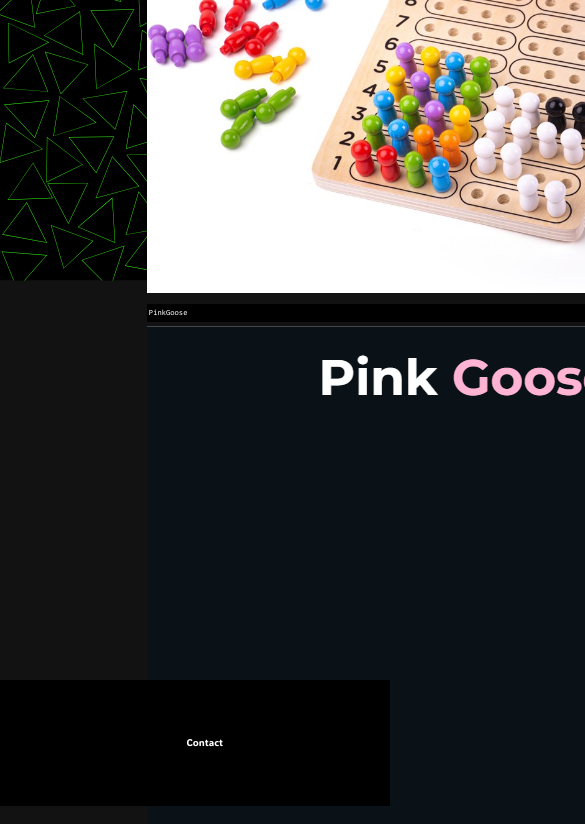
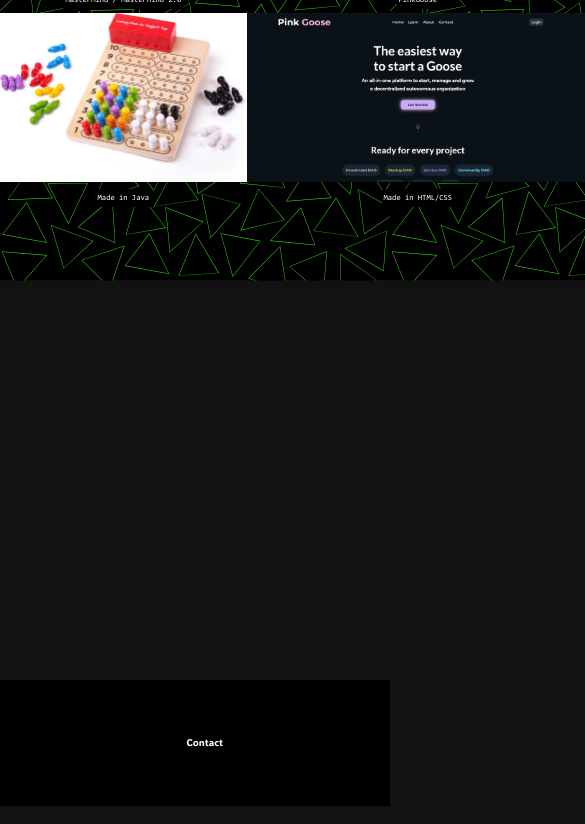
Before and after one commit to ewan024/Portfolio, a plain HTML site: page projects.html in a window 390 px wide. Shown: the part 291-1115 px from the top of the page, 585 px wide, since content can reach past the window. Drawn offline with Linux system fonts and the light colour scheme.

Commit message:
last commit

```diff
--- a/css/main.css
+++ b/css/main.css
@@ -206,6 +206,13 @@ button {
     margin: 2vw 0 1vw 0;
 }
 
+.project-cont {
+    display: flex;
+    flex-direction: row;
+    align-items: center;
+    justify-content: space-around;
+}
+
 .github-big {
     height: 10vh;
 }
@@ -215,7 +222,23 @@ button {
     height: fit-content;
 }
 
+.masterMind-cont {
+    display: flex;
+    flex-direction: column;
+    align-items: center;
+}
+
 .masterMind {
+    height: 50vh;
+}
+
+.pinkGoose-cont {
+    display: flex;
+    flex-direction: column;
+    align-items: center;
+}
+
+.pinkGoose {
     height: 50vh;
 }
 
@@ -387,11 +410,28 @@ button {
         align-items: center;
     }
 
+    .masterMind {
+        height: 30vh;
+    }
+
+    .pinkGoose {
+        height: 30vh;
+    }
+
 }
 @media only screen and (max-width: 500px) {
     header {
-    justify-content: center;
+        justify-content: center;
     }
+
+    .masterMind {
+        height: 20vh;
+    }
+
+    .pinkGoose {
+        height: 20vh;
+    }
+
 
     .logo {
         display: none;
--- a/js/main.js
+++ b/js/main.js
@@ -6,10 +6,6 @@ btn.onclick = function () {
     modal.style.display = "block";
 }
 
-span.onclick = function () {
-    modal.style.display = "none";
-}
-
 window.onclick = function (event) {
     if (event.target == modal) {
         modal.style.display = "none";
--- a/projects.html
+++ b/projects.html
@@ -11,6 +11,7 @@
 </head>
 
 <body>
+    <!-- header -->
     <header>
         <a href="/" class="logo-cont">
             <img class="logo" src="images/best_house.png" alt="logo">
@@ -25,6 +26,7 @@
         <img class="hidden logo" src="images/best_house.png" alt="logo">
     </header>
 
+    <!-- main -->
     <main>
         <div class="github-cont">
             <h1 class="project-text bg-text">My GitHub leading to my projects</h1>
@@ -32,7 +34,8 @@
             <a target="_blank" href="https://github.com/ewan024" class="gitHub bg"><img src="images/icons8-github-100.png" alt="github-big" height="100%"></a>
         </div>
 
-        <div class="projects">
+
+        <div class="project-cont">
             <div class="masterMind-cont">
                 <h2 class="project-text bg-text">MasterMind / MasterMind 2.0</h2>
                 <img class="masterMind" src="images/masterMind.png" alt="MasterMind" height="100%">
@@ -47,6 +50,7 @@
         </div>
     </main>
 
+    <!-- modal -->
     <div id="modal" class="modal close">
         <div class="modal-content bg">
             <div class="modal-header">
@@ -60,6 +64,7 @@
         </div>
     </div>
 
+    <!-- footer -->
     <footer>
         <button id="contact" class="contact">Contact</button>
 
@@ -74,6 +79,7 @@
         </div>
     </footer>
 
+    <!-- script -->
     <script src="js/main.js"></script>
 </body>
 </html>
```
Also changed, not shown: index.html (+5 -0 lines).
